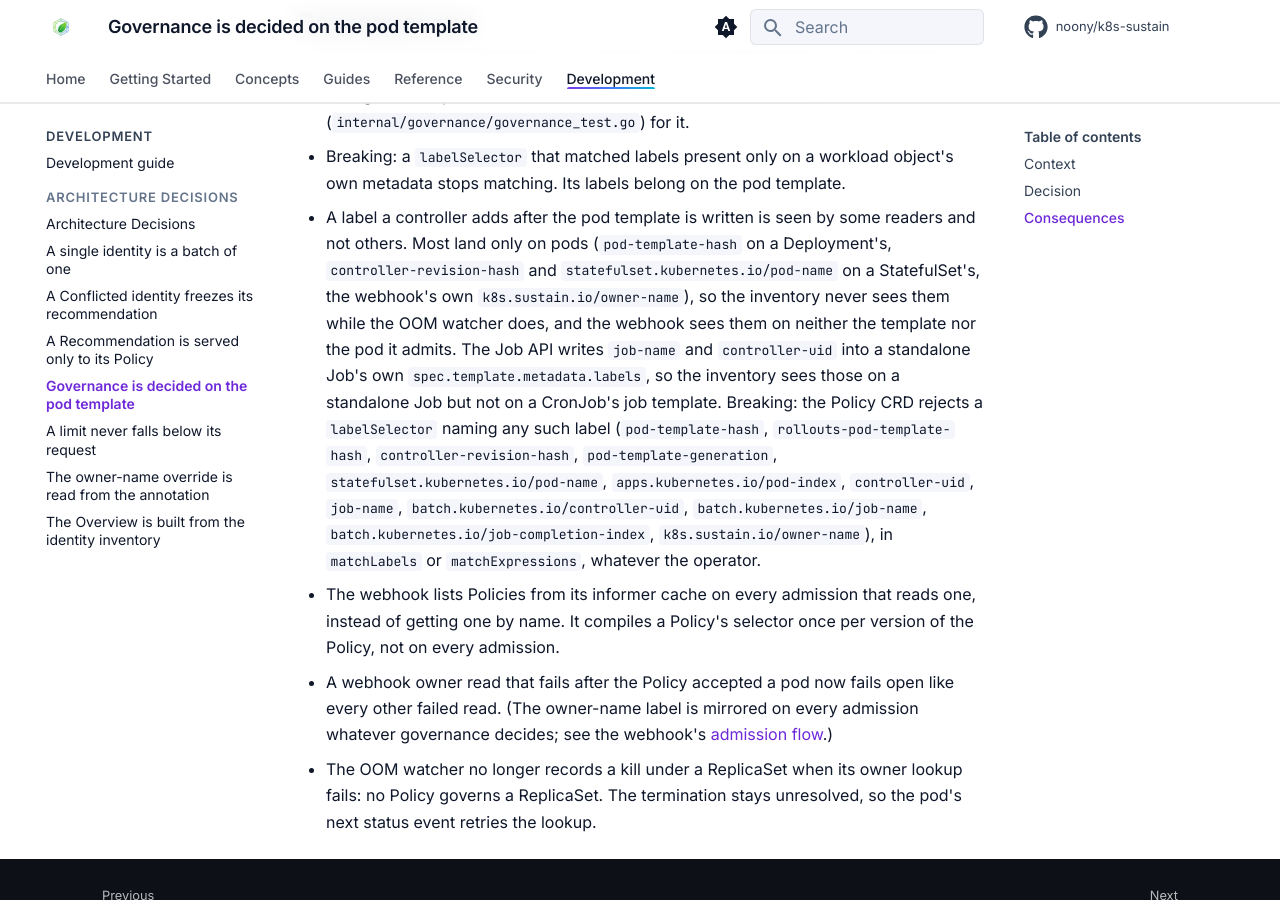
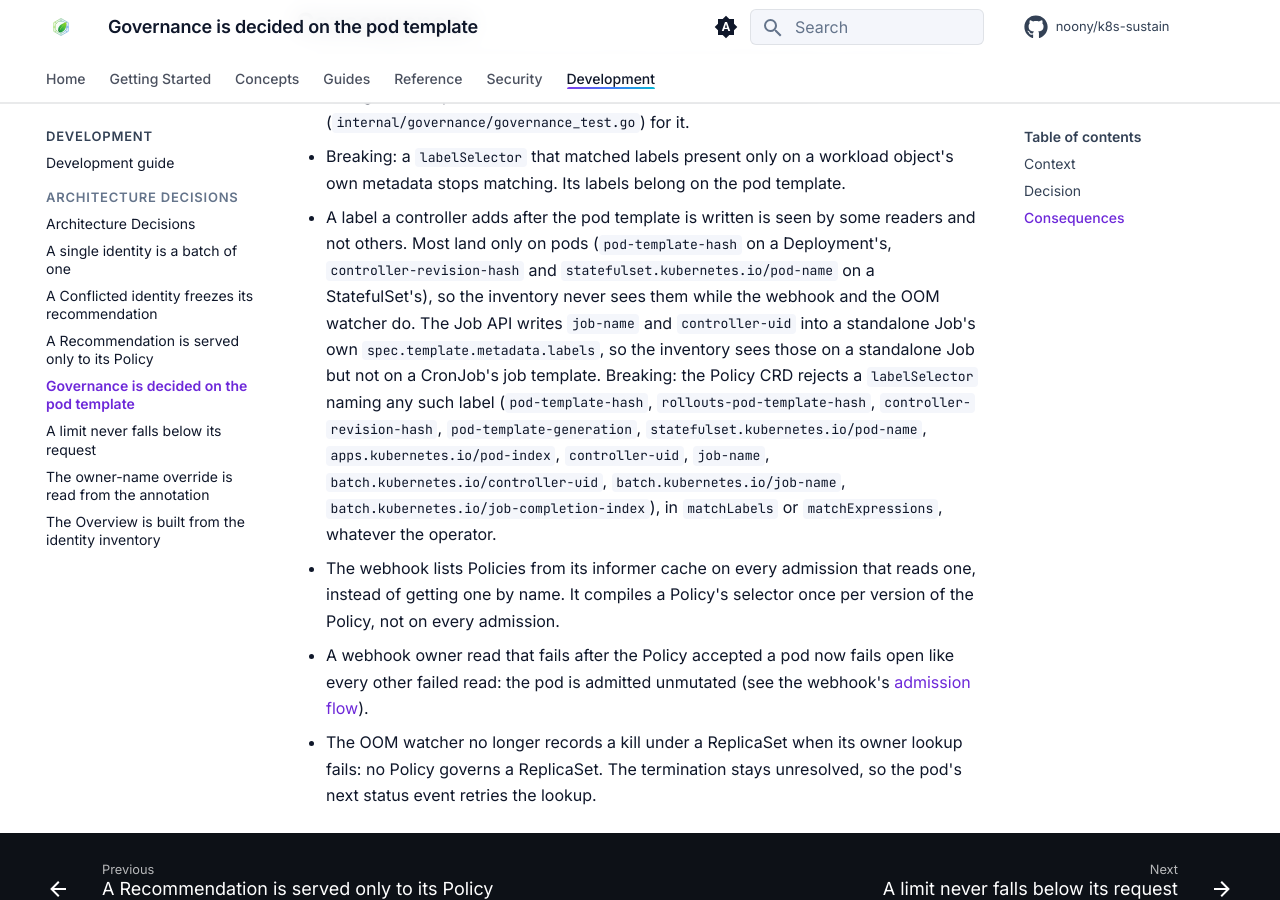
Before and after one commit to noony/k8s-sustain, an MkDocs documentation site: the page built from docs/adr/0004-governance-is-decided-on-the-pod-template.md, in a window 1280 px wide and 900 px high, scrolled down 1810 px. Built offline with MkDocs 1.6.1 and Material for MkDocs 9.7.7, drawn with Linux system fonts in a browser that asks for light colours; comment, search, counter and statistics services are not loaded; the version menu is left out; some of the changed text lies outside the part shown.

Commit message:
docs: ADR 0004 and the grouping guide match how the owner-name annotation is read

```diff
--- a/docs/adr/0004-governance-is-decided-on-the-pod-template.md
+++ b/docs/adr/0004-governance-is-decided-on-the-pod-template.md
@@ -24,7 +24,7 @@ Four readers need to know which Policy governs a pod or a pod template: the inve
 
 - The controller, the dashboard, the webhook and the OOM watcher cannot disagree on who governs a pod: there is one decision and one contract table (`internal/governance/governance_test.go`) for it.
 - Breaking: a `labelSelector` that matched labels present only on a workload object's own metadata stops matching. Its labels belong on the pod template.
-- A label a controller adds after the pod template is written is seen by some readers and not others. Most land only on pods (`pod-template-hash` on a Deployment's, `controller-revision-hash` and `statefulset.kubernetes.io/pod-name` on a StatefulSet's, the webhook's own `k8s.sustain.io/owner-name`), so the inventory never sees them while the OOM watcher does, and the webhook sees them on neither the template nor the pod it admits. The Job API writes `job-name` and `controller-uid` into a standalone Job's own `spec.template.metadata.labels`, so the inventory sees those on a standalone Job but not on a CronJob's job template. Breaking: the Policy CRD rejects a `labelSelector` naming any such label (`pod-template-hash`, `rollouts-pod-template-hash`, `controller-revision-hash`, `pod-template-generation`, `statefulset.kubernetes.io/pod-name`, `apps.kubernetes.io/pod-index`, `controller-uid`, `job-name`, `batch.kubernetes.io/controller-uid`, `batch.kubernetes.io/job-name`, `batch.kubernetes.io/job-completion-index`, `k8s.sustain.io/owner-name`), in `matchLabels` or `matchExpressions`, whatever the operator.
+- A label a controller adds after the pod template is written is seen by some readers and not others. Most land only on pods (`pod-template-hash` on a Deployment's, `controller-revision-hash` and `statefulset.kubernetes.io/pod-name` on a StatefulSet's), so the inventory never sees them while the webhook and the OOM watcher do. The Job API writes `job-name` and `controller-uid` into a standalone Job's own `spec.template.metadata.labels`, so the inventory sees those on a standalone Job but not on a CronJob's job template. Breaking: the Policy CRD rejects a `labelSelector` naming any such label (`pod-template-hash`, `rollouts-pod-template-hash`, `controller-revision-hash`, `pod-template-generation`, `statefulset.kubernetes.io/pod-name`, `apps.kubernetes.io/pod-index`, `controller-uid`, `job-name`, `batch.kubernetes.io/controller-uid`, `batch.kubernetes.io/job-name`, `batch.kubernetes.io/job-completion-index`), in `matchLabels` or `matchExpressions`, whatever the operator.
 - The webhook lists Policies from its informer cache on every admission that reads one, instead of getting one by name. It compiles a Policy's selector once per version of the Policy, not on every admission.
-- A webhook owner read that fails after the Policy accepted a pod now fails open like every other failed read. (The owner-name label is mirrored on every admission whatever governance decides; see the webhook's [admission flow](../concepts/architecture.md#admission-webhook-k8s-sustain-webhook).)
+- A webhook owner read that fails after the Policy accepted a pod now fails open like every other failed read: the pod is admitted unmutated (see the webhook's [admission flow](../concepts/architecture.md#admission-webhook-k8s-sustain-webhook)).
 - The OOM watcher no longer records a kill under a ReplicaSet when its owner lookup fails: no Policy governs a ReplicaSet. The termination stays unresolved, so the pod's next status event retries the lookup.
```
Also changed, not shown: other parts of docs/adr/0004-governance-is-decided-on-the-pod-template.md (+1 -1 lines), docs/guides/standalone-pods-and-grouping.md (+2 -2 lines).
